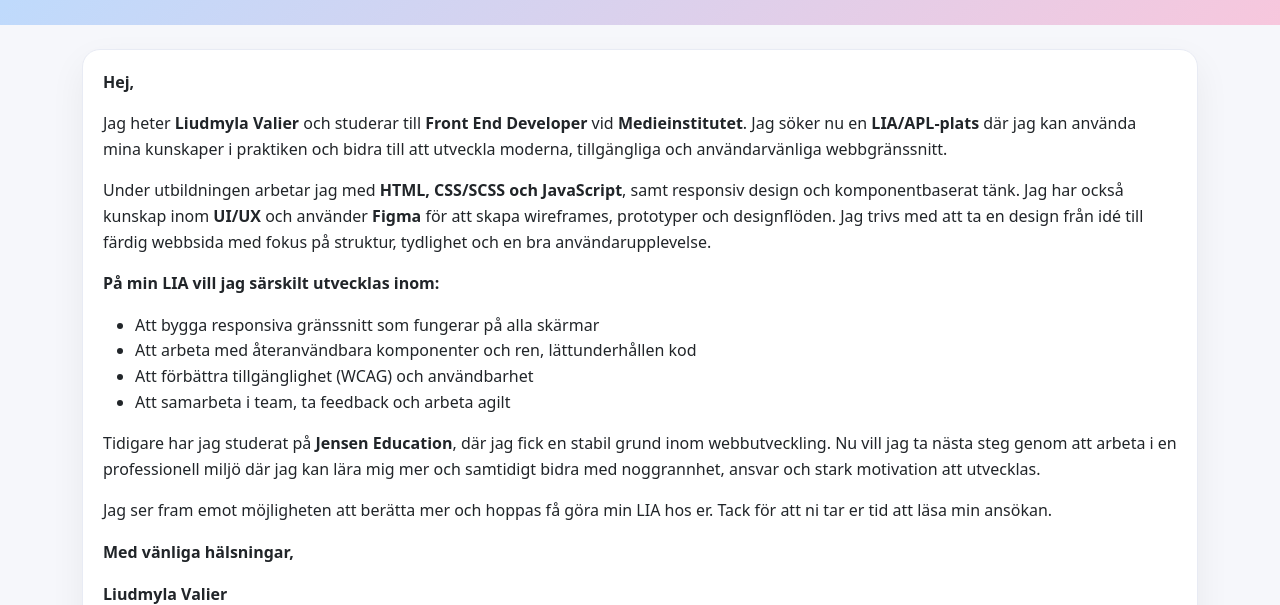
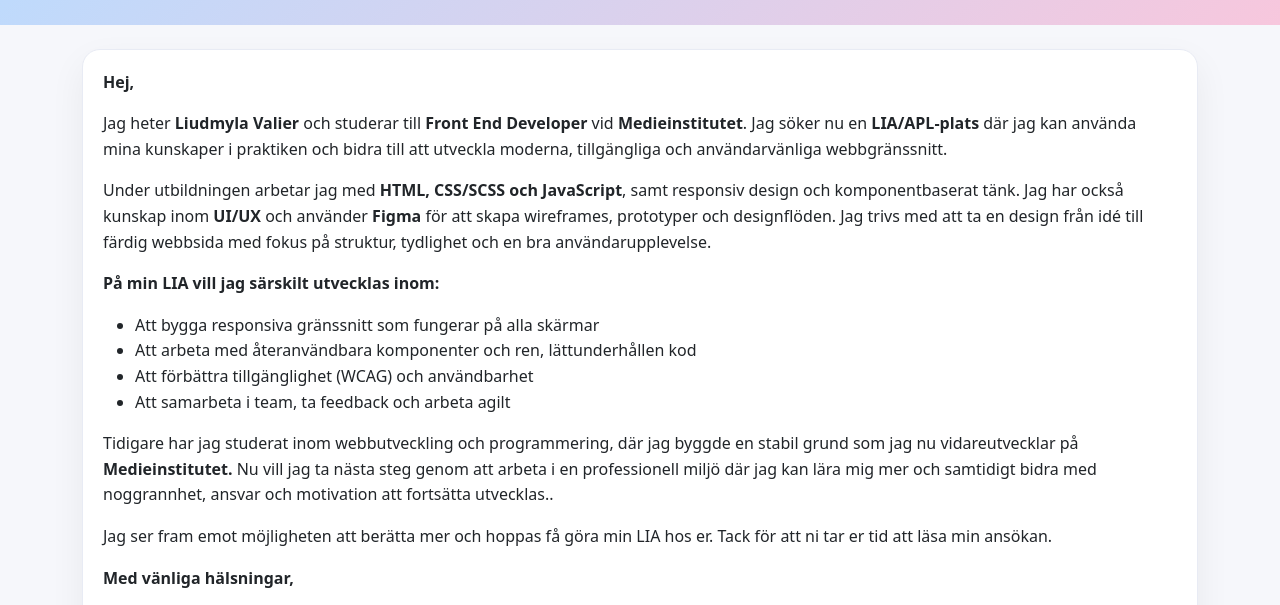
Before and after one commit to Valersha88888888/cv-och-personligt-brev-, a plain HTML site: page brev.html in a window 1280 px wide. Shown: the part 129-734 px from the top of the page. Drawn offline with nearby package versions, Linux system fonts and the light colour scheme.

Commit message:
Fix HTML structure and update content

```diff
--- a/brev.html
+++ b/brev.html
@@ -63,9 +63,9 @@
         </ul>
 
         <p>
-          Tidigare har jag studerat på <strong>Jensen Education</strong>, där jag fick en stabil grund inom
-          webbutveckling. Nu vill jag ta nästa steg genom att arbeta i en professionell miljö där jag kan
-          lära mig mer och samtidigt bidra med noggrannhet, ansvar och stark motivation att utvecklas.
+          Tidigare har jag studerat inom webbutveckling och programmering, där jag byggde en stabil grund som jag nu vidareutvecklar på  <strong>Medieinstitutet.</strong>
+          Nu vill jag ta nästa steg genom att arbeta i en professionell miljö där jag kan
+          lära mig mer och samtidigt bidra med noggrannhet, ansvar och motivation att fortsätta utvecklas..
         </p>
 
         <p>
```
